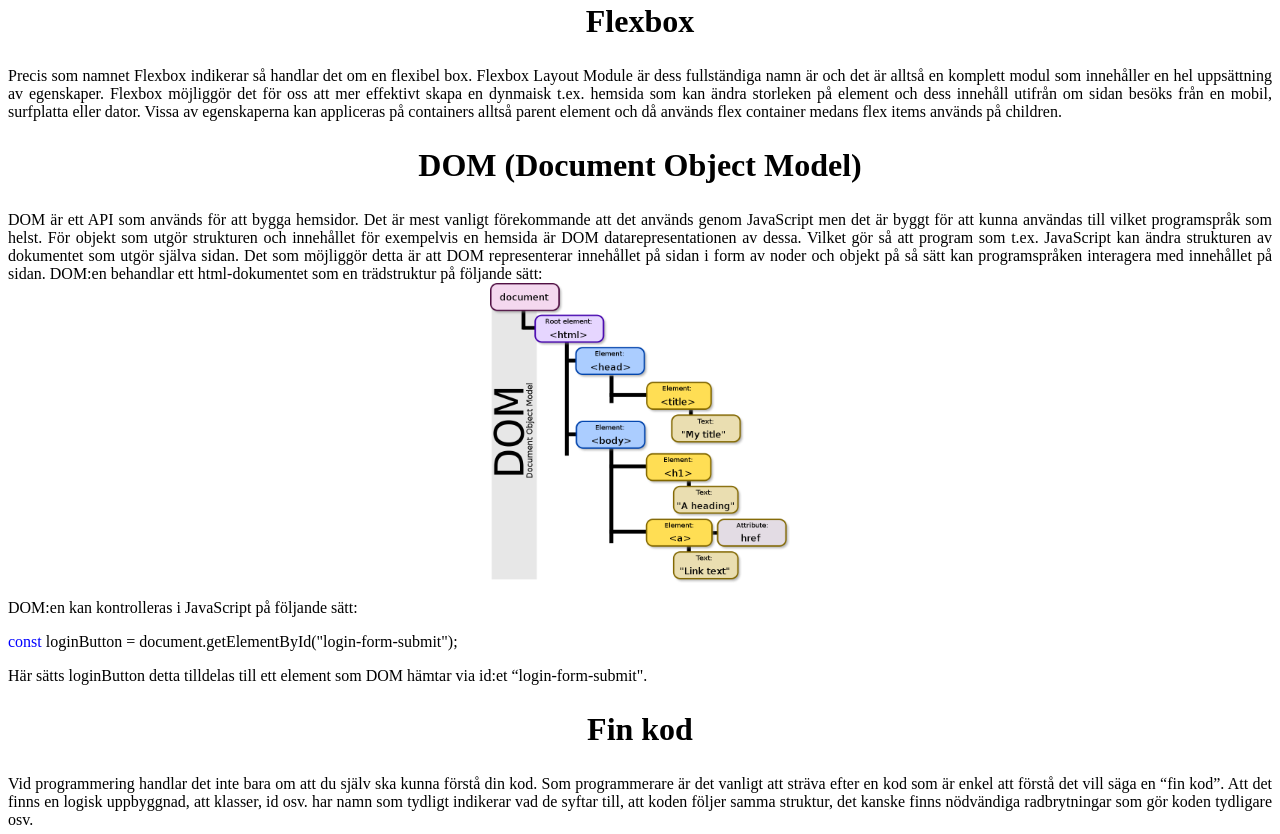
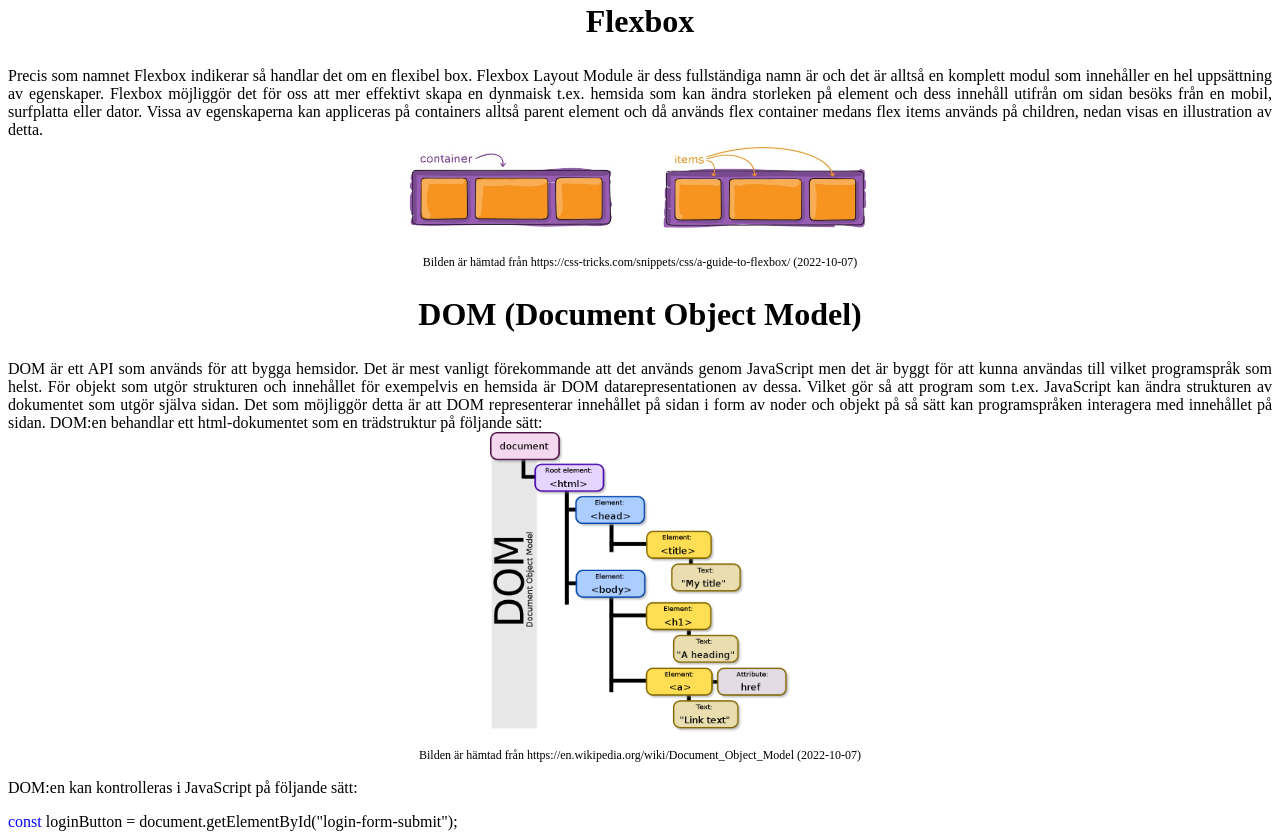
Before and after one commit to AnderssonJonathan/Begrepp-GitHub, a plain HTML site: page index.html in a window 1280 px wide. Shown: the part 933-1767 px from the top of the page. Drawn offline with Linux system fonts and the light colour scheme.

Commit message:
Lagt till bild och källa till bilderna i dokumentet

```diff
--- a/css/main.css
+++ b/css/main.css
@@ -30,3 +30,7 @@ main{
 .referensLista {
     text-align: center;
 }
+
+#imageRef {
+    font-size: 12px;
+}
--- a/index.html
+++ b/index.html
@@ -77,8 +77,9 @@
             Flexbox möjliggör det för oss att mer effektivt skapa en dynmaisk t.ex. hemsida som kan ändra storleken på
             element och dess innehåll utifrån om sidan besöks från en mobil, surfplatta eller dator. Vissa av
             egenskaperna kan appliceras på containers alltså parent element och då används flex container medans flex
-            items används på children.
+            items används på children, nedan visas en illustration av detta.<br><img id="DOMtree" src="images/FlexBox.jpg" alt="Illustration över flexbox" width="500" height="100">
         </p>
+        <center><p id="imageRef">Bilden är hämtad från https://css-tricks.com/snippets/css/a-guide-to-flexbox/ (2022-10-07)</p></center>
         <h2>DOM (Document Object Model)</h2>
         <p>
             DOM är ett API som används för att bygga hemsidor. Det är mest vanligt förekommande att det används genom
@@ -88,6 +89,7 @@
             detta är att DOM representerar innehållet på sidan i form av noder och objekt på så sätt kan programspråken
             interagera med innehållet på sidan. DOM:en behandlar ett html-dokumentet som en trädstruktur på följande
             sätt:<img id="DOMtree" src="images/DOM.png" alt="DOM-trädet" width="300" height="300">
+            <center><p id="imageRef">Bilden är hämtad från https://en.wikipedia.org/wiki/Document_Object_Model (2022-10-07)</p></center>
         </p>
         <p>
             DOM:en kan kontrolleras i JavaScript på följande sätt:
@@ -142,9 +144,6 @@
         <p class="referensLista">
             Codecademy. (2021 23 september). What Is a Framework?. Hämtad 2022-10-07 från<br><a href="https://www.codecademy.com/resources/blog/what-is-a-framework/">https://www.codecademy.com/resources/blog/what-is-a-framework/</a>
         </p>
-
-
-
     </main>
 </body>
 
```
Also changed, not shown: images/FlexBox.jpg (added).
